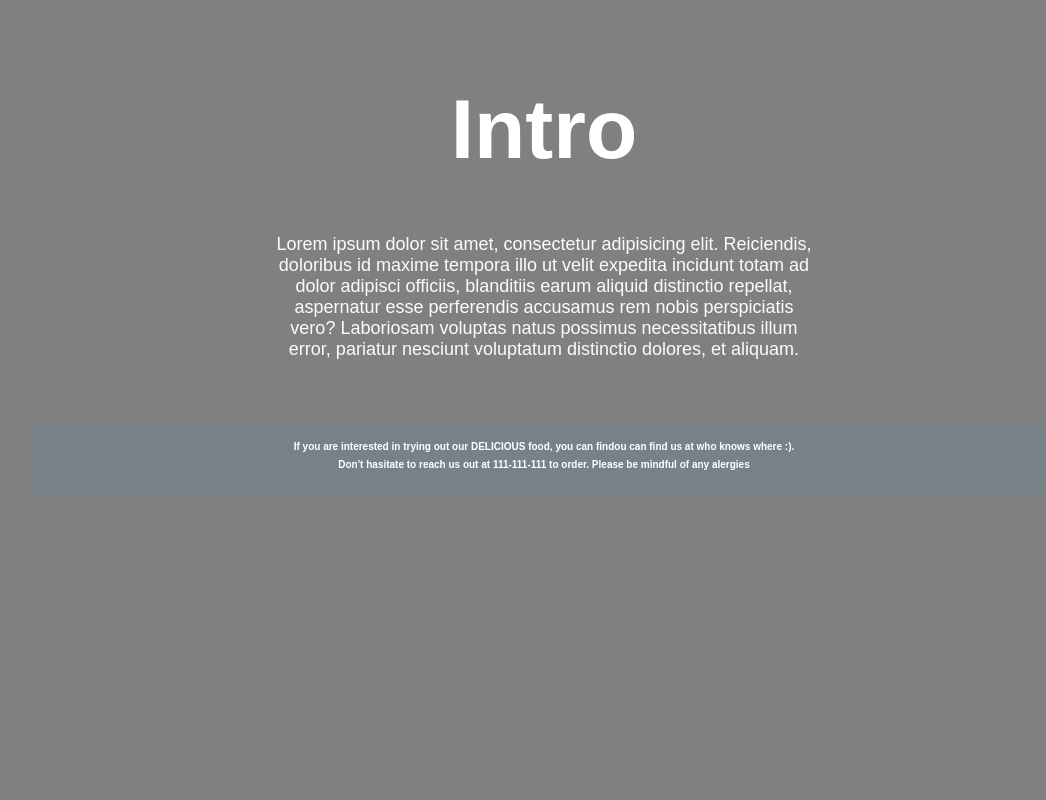
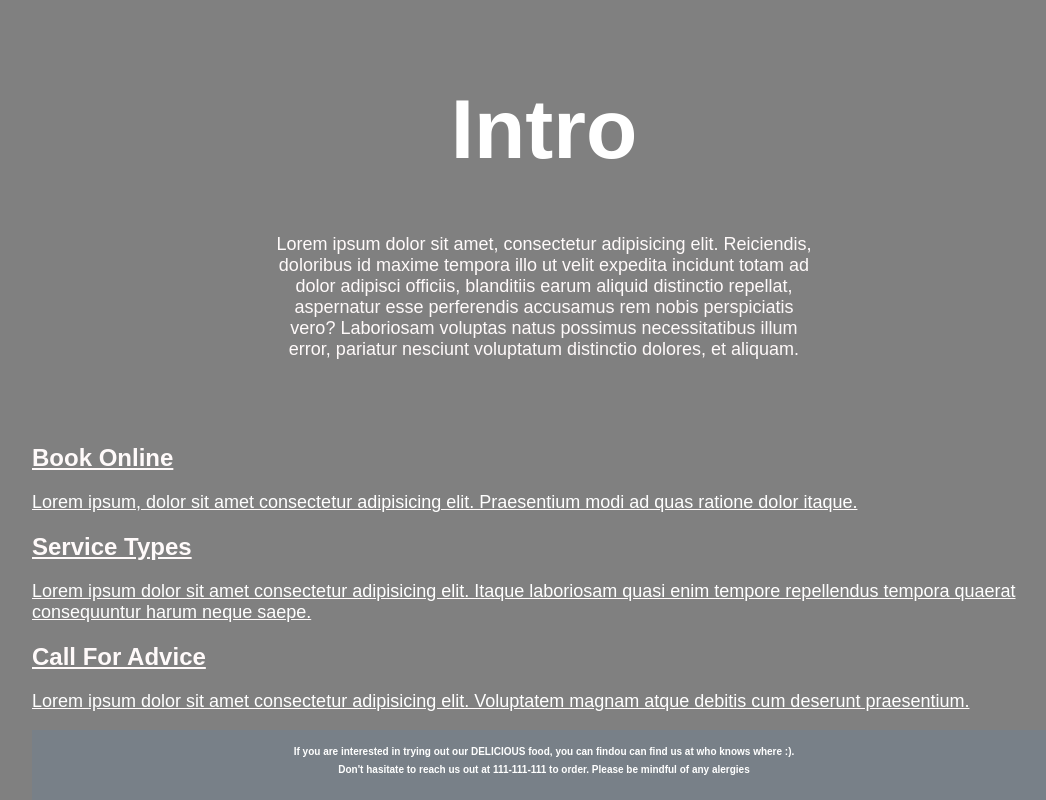
Before and after one commit to hackathon-ana/hackathon-ana.github.io, a plain HTML site: page index.html in a window 1280 px wide. Shown: the part 334-1134 px from the top of the page, without its empty margins (96-1142 px from the left). Before the commit the page ends 828 px from the top, so only its background shows below. Drawn offline with Linux system fonts and the light colour scheme.

Commit message:
Update index.html

```diff
--- a/index.html
+++ b/index.html
@@ -33,6 +33,29 @@
          <h1>Intro</h1>
             <p><a>Lorem ipsum dolor sit amet, consectetur adipisicing elit. Reiciendis, doloribus id maxime tempora illo ut velit expedita incidunt totam ad dolor adipisci officiis, blanditiis earum aliquid distinctio repellat, aspernatur esse perferendis accusamus rem nobis perspiciatis vero? Laboriosam voluptas natus possimus necessitatibus illum error, pariatur nesciunt voluptatum distinctio dolores, et aliquam.</a> </p>
         </main>
+        <div class="cardHolder">
+            <div class="card1">
+                <a href="http://google.com">
+                    <i class="fas fa-bicycle"></i>
+                    <h2>Book Online</h2>
+                    <p>Lorem ipsum, dolor sit amet consectetur adipisicing elit. Praesentium modi ad quas ratione dolor itaque.</p>
+                </a>
+            </div>
+            <div class="card2">
+                <a href="http://google.com">
+                    <i class="fas fa-cogs"></i>
+                    <h2>Service Types</h2>
+                    <p>Lorem ipsum dolor sit amet consectetur adipisicing elit. Itaque laboriosam quasi enim tempore repellendus tempora quaerat consequuntur harum neque saepe.</p>
+                </a>
+            </div>
+            <div class="card3">
+                <a href="http://google.com">
+                    <i class="fas fa-phone"></i>
+                    <h2>Call For Advice</h2>
+                    <p>Lorem ipsum dolor sit amet consectetur adipisicing elit. Voluptatem magnam atque debitis cum deserunt praesentium.</p>
+                </a>
+            </div>
+        </div>
         <footer>
             <h1>If you are interested in trying out our DELICIOUS food, you can findou can find us at who knows where :).</h1>
             <h1>Don't hasitate to reach us out at 111-111-111 to order. Please be mindful of any alergies</h1>
```
